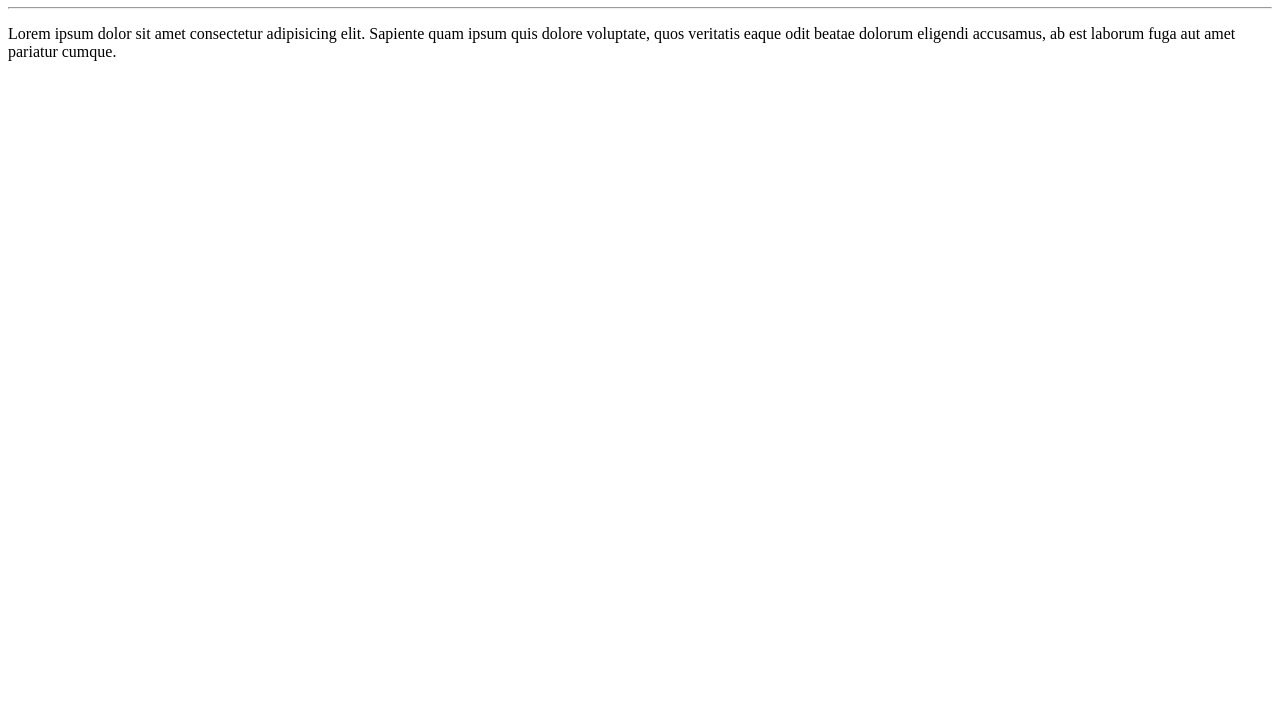
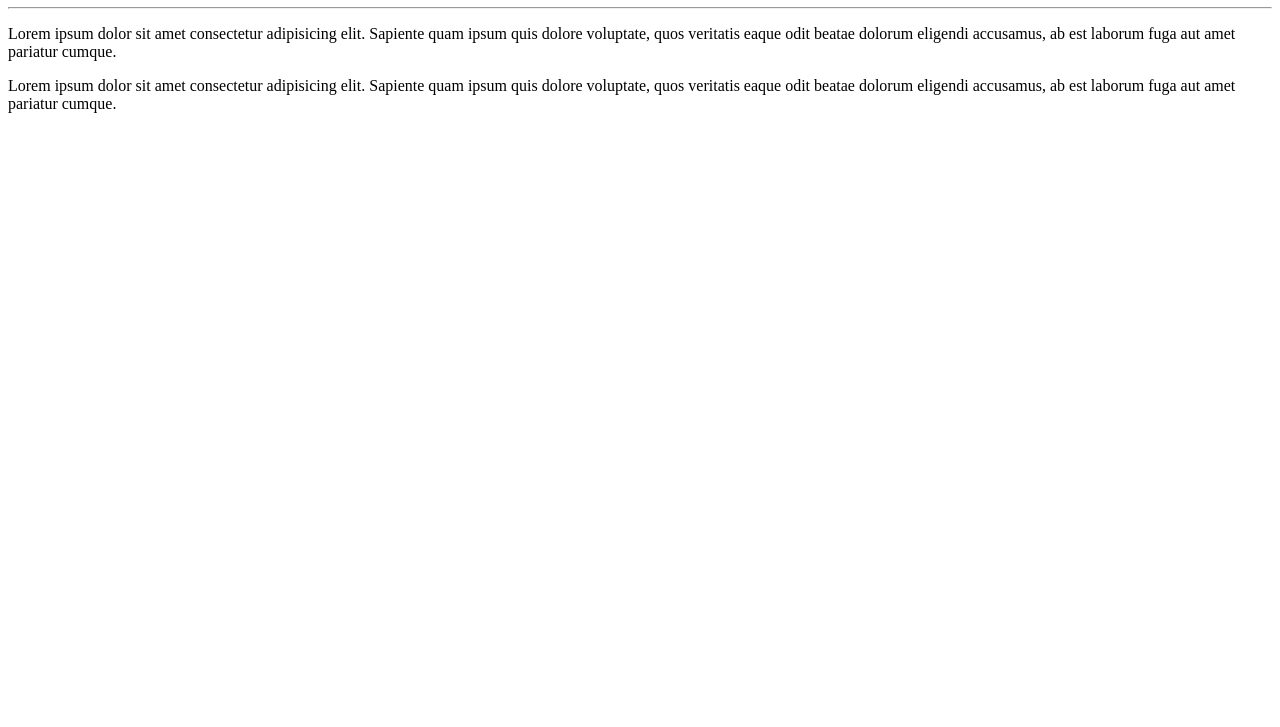
Before and after one commit to VictorMartinsD/Ola-Mundo, a plain HTML site: page site-exemplo/index.html in a window 1280 px wide. Shown: the part 73-800 px from the top of the page. Drawn offline with Linux system fonts and the light colour scheme.

Commit message:
Adicionei um parágrafo

```diff
--- a/site-exemplo/index.html
+++ b/site-exemplo/index.html
@@ -9,5 +9,6 @@
     <h1>Olá, Mundo!</h1>
     <hr>
     <p>Lorem ipsum dolor sit amet consectetur adipisicing elit. Sapiente quam ipsum quis dolore voluptate, quos veritatis eaque odit beatae dolorum eligendi accusamus, ab est laborum fuga aut amet pariatur cumque.</p>
+    <p>Lorem ipsum dolor sit amet consectetur adipisicing elit. Sapiente quam ipsum quis dolore voluptate, quos veritatis eaque odit beatae dolorum eligendi accusamus, ab est laborum fuga aut amet pariatur cumque.</p>
 </body>
 </html>
```
